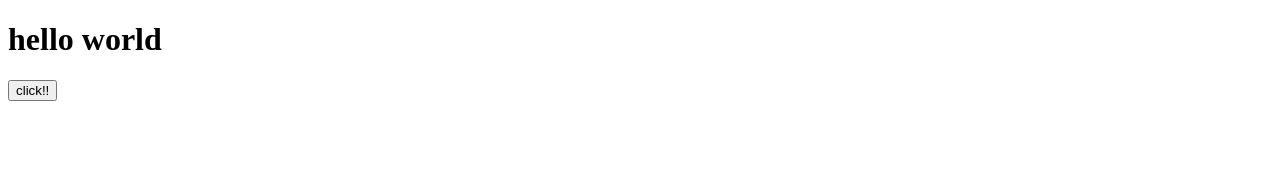
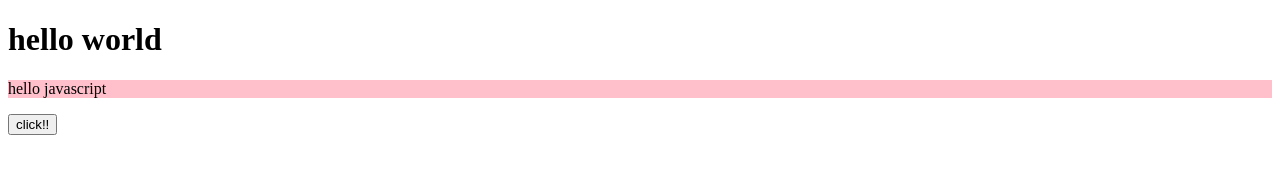
Before and after one commit to aleatorik/javascript-learning, a plain HTML site: page practice/dom.html in a window 1280 px wide. Drawn offline with Linux system fonts and the light colour scheme.

Commit message:
update: Apply style to HTML by DOM

```diff
--- a/practice/dom.html
+++ b/practice/dom.html
@@ -4,16 +4,23 @@
     <meta charset="UTF-8" />
     <meta name="viewport" content="width=device-width, initial-scale=1.0" />
     <title>Document</title>
+    <style>
+      p {
+        background-color: pink; /* see the difference of syntax from line 23 */
+      }
+    </style>
   </head>
   <body>
     <!-- <div class="one">hello world</div> -->
     <!-- <div class="one two" id="three">hello world two</div> -->
     <!-- <div class="one two four">hello world three</div> -->
     <h1 id="one">hello world</h1>
+    <p>hello javascript</p>
     <button onclick="f()">click!!</button>
     <script>
       function f() {
         document.getElementById('one').innerHTML = 'nice to see you';
+        document.getElementById('one').style.backgroundColor = 'peru';
       }
       //1. 단일 element를 반환하는 함수
       //document.getElementById('id');
```
